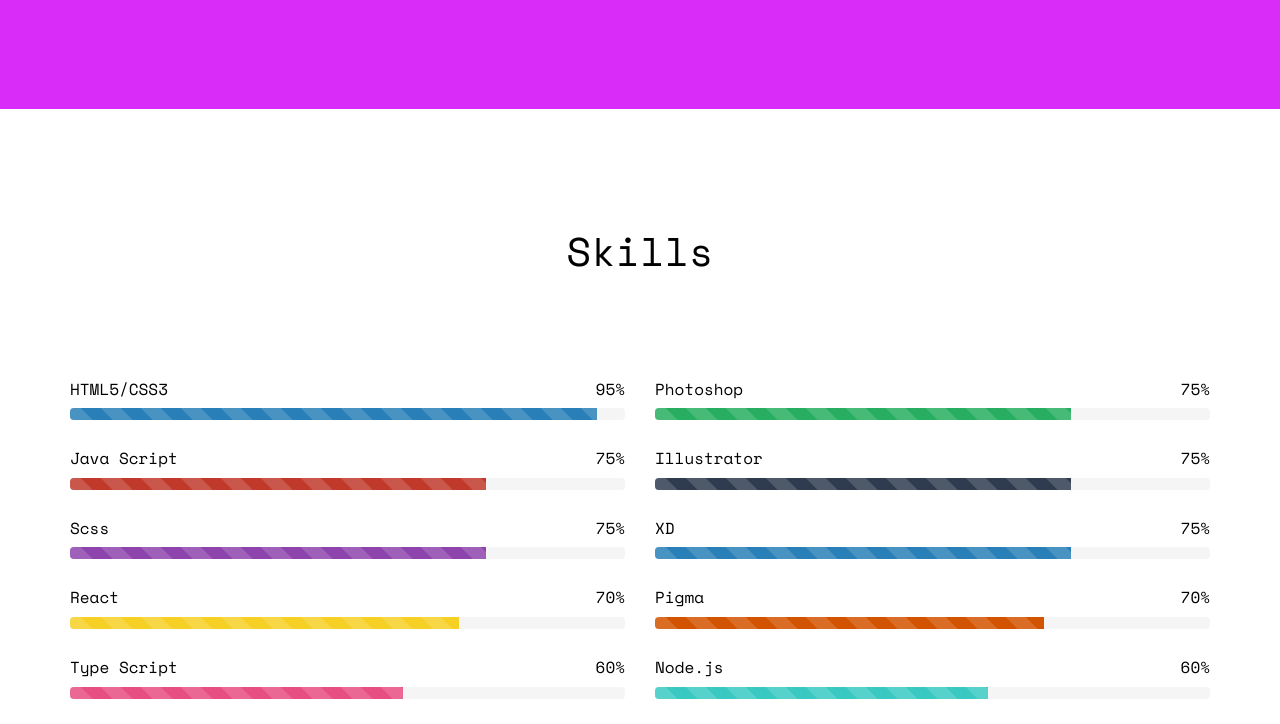
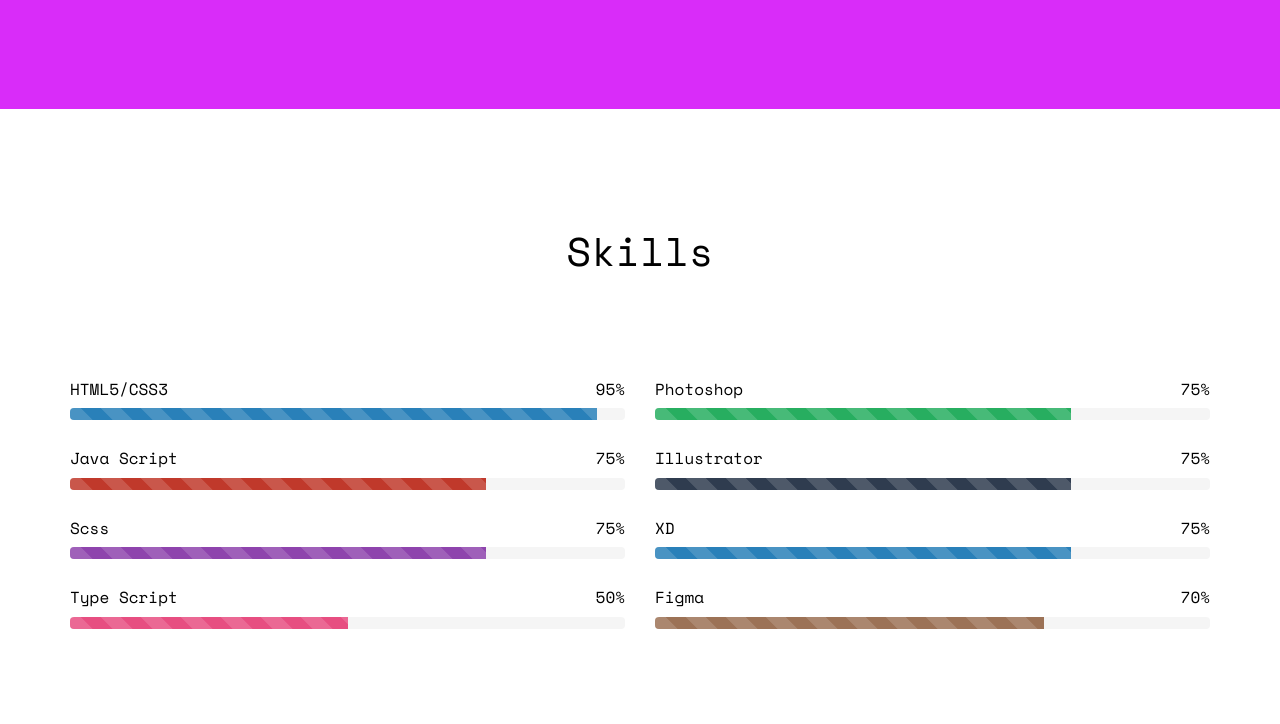
Before and after one commit to yrimk/Portfolio, a plain HTML site: page index.html in a window 1280 px wide. Shown: the part 2950-3674 px from the top of the page. Drawn offline with nearby package versions, Linux system fonts and the light colour scheme; files whose address does not match are found by name.

Commit message:
Feat: 내용수정

```diff
--- a/css/style.css
+++ b/css/style.css
@@ -701,6 +701,12 @@ h1, h2, h3, h4, h5, h6, figure {
 .progress-bar.progress-bar-8 {
   background-color: #39c9c2 !important;
 }
+.progress-bar.progress-bar-9 {
+  background-color: #9c7256 !important;
+}
+.progress-bar.progress-bar-10 {
+  background-color: #6fa5e4 !important;
+}
 
 .chart {
   width: 160px;
--- a/index.html
+++ b/index.html
@@ -104,7 +104,7 @@
 				<div class="col-md-4">
 					<ul class="info">
 						<li><span class="first-block">Full Name:</span><span class="second-block">고예림</span></li>
-						<li><span class="first-block">Phone:</span><span class="second-block">010-5909-5980</span></li>
+						<li><span class="first-block">Phone:</span><span class="second-block">010-4891-5981</span></li>
 						<li><span class="first-block">Email:</span><span class="second-block">rim17190@gmail.com</span></li>
 						<!-- <li><span class="first-block">Website:</span><span class="second-block">벨로그아니면 노션</span></li> -->
 					</ul>
@@ -266,19 +266,19 @@
 						  </div>
 						</div>
 					</div>
-					<div class="progress-wrap">
+					<!-- <div class="progress-wrap">
 						<h3><span class="name-left">React</span><span class="value-right">70%</span></h3>
 						<div class="progress">
 						  <div class="progress-bar progress-bar-6 progress-bar-striped active" role="progressbar"
 						  aria-valuenow="70" aria-valuemin="0" aria-valuemax="70" style="width:70%">
 						  </div>
 						</div>
-					</div>
+					</div> -->
 					<div class="progress-wrap">
-						<h3><span class="name-left">Type Script</span><span class="value-right">60%</span></h3>
+						<h3><span class="name-left">Type Script</span><span class="value-right">50%</span></h3>
 						<div class="progress">
 						  <div class="progress-bar progress-bar-7 progress-bar-striped active" role="progressbar"
-						  aria-valuenow="60" aria-valuemin="0" aria-valuemax="60" style="width:60%">
+						  aria-valuenow="50" aria-valuemin="0" aria-valuemax="50" style="width:50%">
 						  </div>
 						</div>
 					</div>
@@ -309,21 +309,21 @@
 						</div>
 					</div>
 					<div class="progress-wrap">
-						<h3><span class="name-left">Pigma</span><span class="value-right">70%</span></h3>
+						<h3><span class="name-left">Figma</span><span class="value-right">70%</span></h3>
 						<div class="progress">
-						  <div class="progress-bar progress-bar-3 progress-bar-striped active" role="progressbar"
+						  <div class="progress-bar progress-bar-9 progress-bar-striped active" role="progressbar"
 						  aria-valuenow="70" aria-valuemin="0" aria-valuemax="70" style="width:70%">
 						  </div>
 						</div>
 					</div>
-					<div class="progress-wrap">
+					<!-- <div class="progress-wrap">
 						<h3><span class="name-left">Node.js</span><span class="value-right">60%</span></h3>
 						<div class="progress">
 						  <div class="progress-bar progress-bar-8 progress-bar-striped active" role="progressbar"
 						  aria-valuenow="60" aria-valuemin="0" aria-valuemax="60" style="width:60%">
 						  </div>
 						</div>
-					</div>
+					</div> -->
 				</div>
 			</div>
 		</div>
@@ -411,6 +411,7 @@
 						<div class="desc">
 							<h3>프로젝트명</h3>
 							<span>클론 코딩</span>
+							<span>#HTML/CSS #Java Script #React</span>
 							<div class="a_box">
 								<a href="#" class="material-icons md-36 gray"  target="_blank">visibility</a>
 								<a href="#" class="material-icons md-36 gray"  target="_blank">announcement</a>
```
